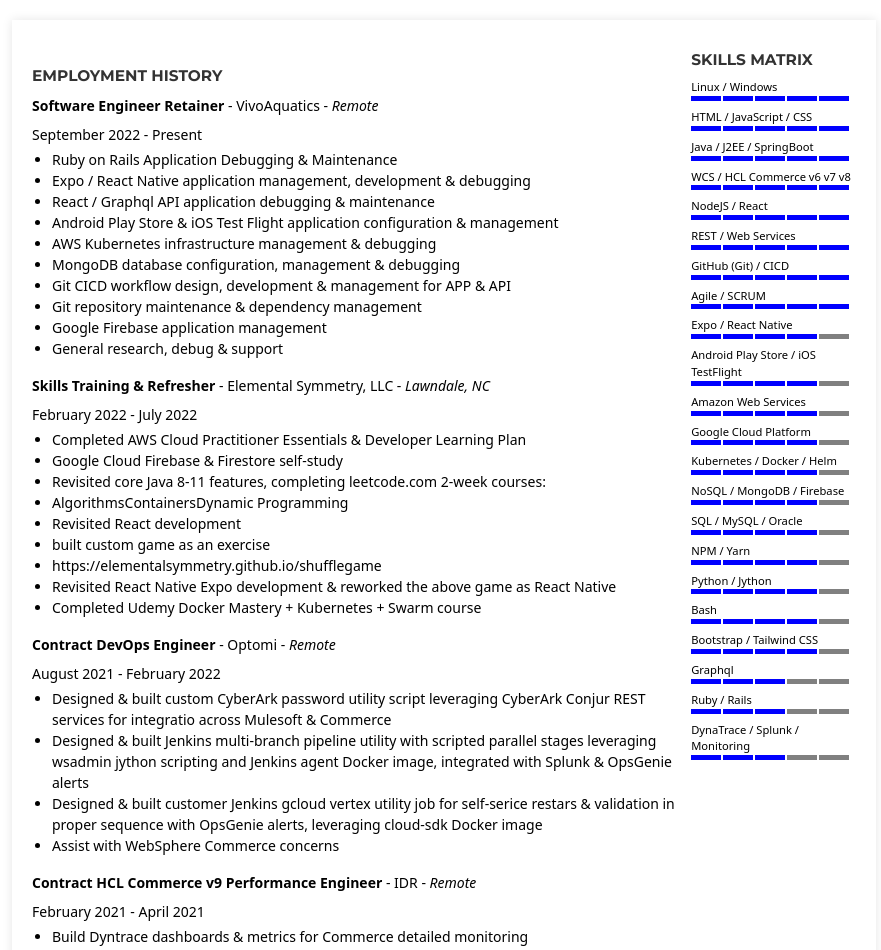
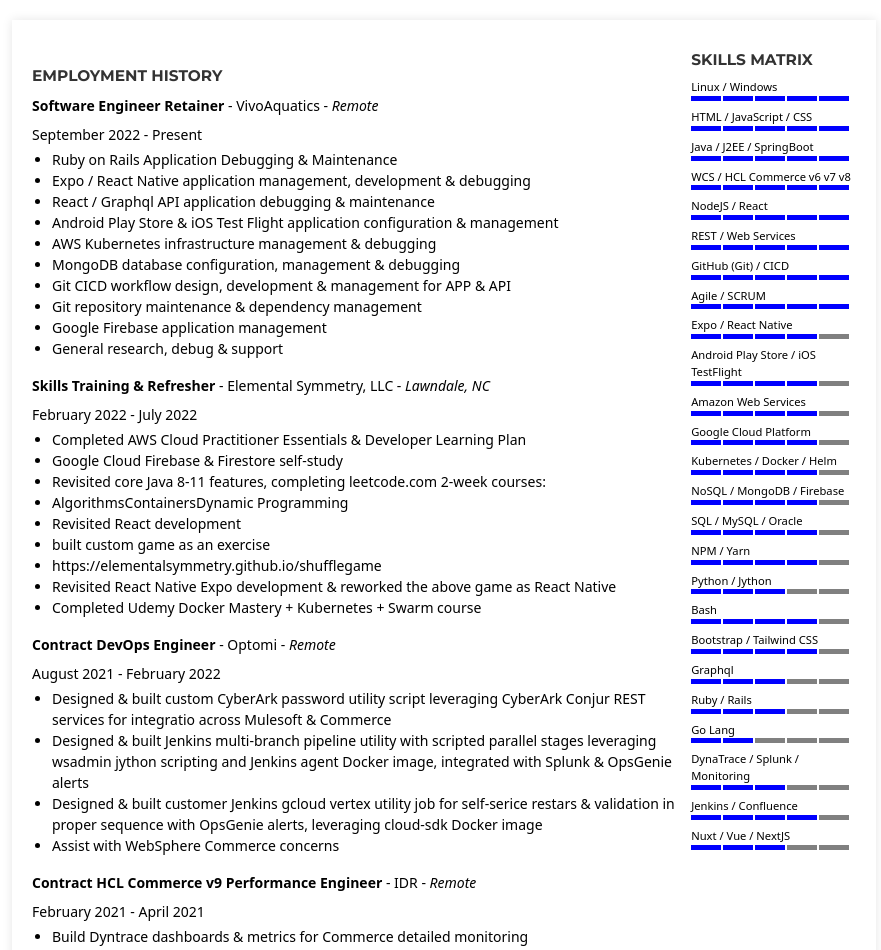
Before and after one commit to elementalsymmetry/react_resume, a React (Create React App) app: page / in a window 1280 px wide. Shown: the top 950 px of the page, without its empty margins (196-1077 px from the left). Built offline with nearby package versions, Linux system fonts and the light colour scheme.

Commit message:
Building in progress

```diff
--- a/public/index.html
+++ b/public/index.html
@@ -5,7 +5,7 @@
     <link rel="icon" href="favicon.ico?" type="image/x-icon">
     <link href="https://fonts.googleapis.com/css2?family=Montserrat:wght@700&display=swap" rel="stylesheet">
     <meta name="viewport" content="width=device-width, initial-scale=1.0">
-    <title>David M. Walker - Online Resume</title>
+    <title>David M. Walker | Resume</title>
 </head>
 <body>
     <div id="root"></div>
--- a/src/assets/resume_data.json
+++ b/src/assets/resume_data.json
@@ -76,7 +76,7 @@
         },
         {
             "name": "Python / Jython",
-            "level": 4
+            "level": 3
         },
         {
             "name": "Bash",
@@ -95,7 +95,19 @@
             "level": 3
         },
         {
+            "name": "Go Lang",
+            "level": 2
+        },
+        {
             "name": "DynaTrace / Splunk / Monitoring",
+            "level": 3
+        },
+        {
+            "name": "Jenkins / Confluence",
+            "level": 4
+        },
+        {
+            "name": "Nuxt / Vue / NextJS",
             "level": 3
         }
 
--- a/webpack.config.js
+++ b/webpack.config.js
@@ -11,7 +11,7 @@
   output: {
     filename: 'bundle.js',
     path: path.resolve(__dirname, 'dist'),
-    publicPath: '/',
+    publicPath: './',
     library: {
         type: "module",
     },
```
